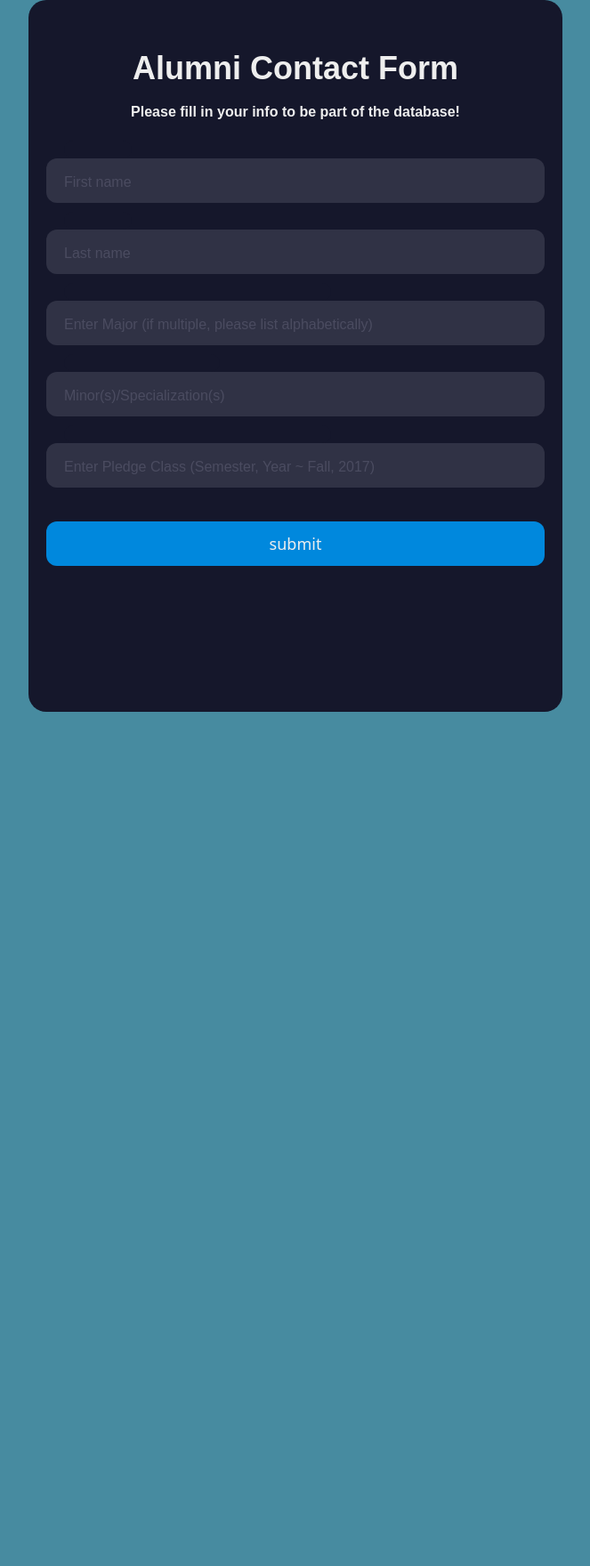
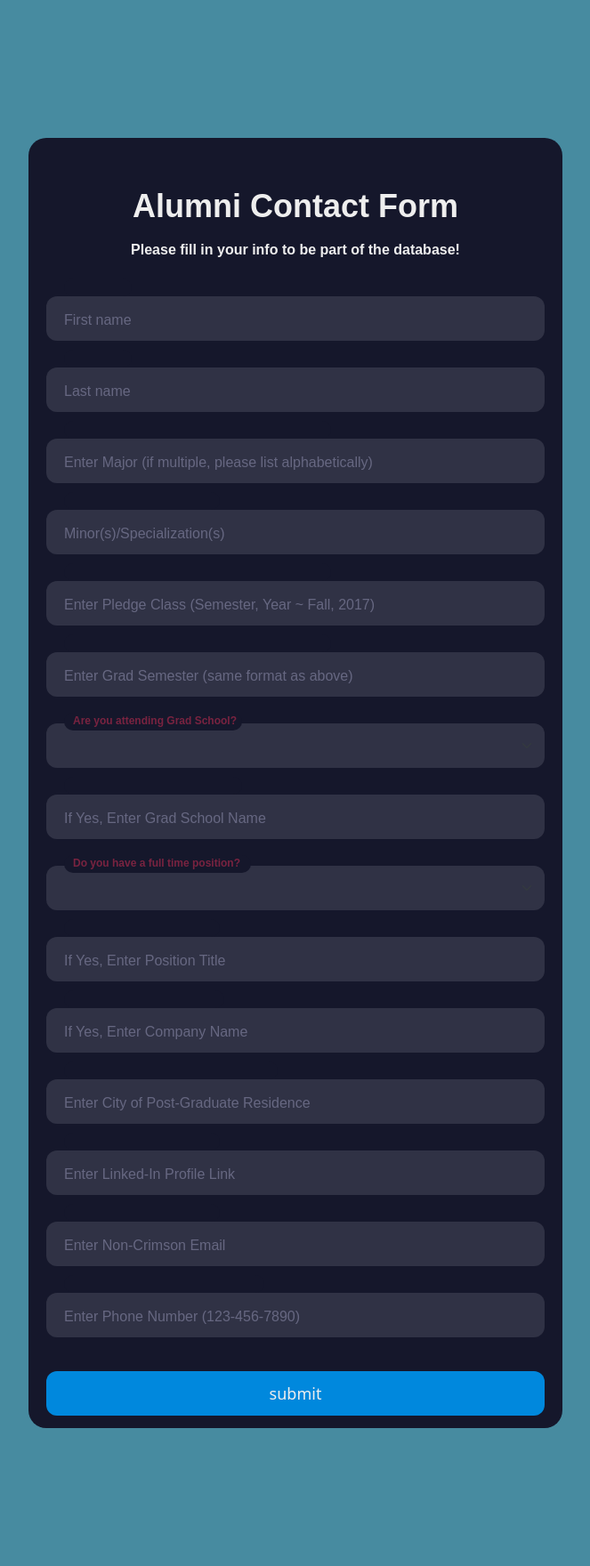
Before and after one commit to aflarimer/akpsialumnifront, a PHP site: page /form.html in a window 1280 px wide. Shown: the whole page at 89% size, without its empty margins (308-971 px from the left). Before the commit the page ends 800 px from the top, so only its background shows below. Run offline with PHP 8.4, Linux system fonts and the light colour scheme.

Commit message:
form has all necessary fields - need to finish styling and test functionality

```diff
--- a/form.html
+++ b/form.html
@@ -4,8 +4,8 @@
     <meta charset="UTF-8">
     <meta http-equiv="X-UA-Compatible" content="IE=edge">
     <meta name="viewport" content="width=device-width, initial-scale=1.0">
+    <link href="https://cdn.jsdelivr.net/npm/bootstrap@5.1.3/dist/css/bootstrap.min.css" rel="stylesheet" integrity="sha384-1BmE4kWBq78iYhFldvKuhfTAU6auU8tT94WrHftjDbrCEXSU1oBoqyl2QvZ6jIW3" crossorigin="anonymous">
     <link href="resources/css/style.css" rel = "stylesheet">
-    <link href="https://cdn.jsdelivr.net/npm/bootstrap@5.1.3/dist/css/bootstrap.min.css" rel="stylesheet" integrity="sha384-1BmE4kWBq78iYhFldvKuhfTAU6auU8tT94WrHftjDbrCEXSU1oBoqyl2QvZ6jIW3" crossorigin="anonymous">
     <title>AKPsi Alumni Contact For</title>
 </head>
 <body>
@@ -30,7 +30,7 @@
             </div>
             <div class="input-container ic2">
                 <input id="Minor" class="input" type="text" placeholder=" " />
-                <div class="cut cut-long"></div>
+                <div class="cut cut-medium"></div>
                 <label for="Minor" class="placeholder">Minor(s)/Specialization(s)</label>
             </div>
             <div class="input-container ic2">
@@ -38,117 +38,68 @@
                 <div class="cut cut-very-long"></div>
                 <label for="PledgeClass" class="placeholder">Enter Pledge Class (Semester, Year ~ Fall, 2017)</label>
             </div>
-        <button type="text" class="submit">submit</button>
+            <div class="input-container ic2">
+                <input id="GradSemester" class="input" type="text" placeholder=" " />
+                <div class="cut cut-very-long"></div>
+                <label for="GradSemester" class="placeholder">Enter Grad Semester (same format as above)</label>
+            </div>
+            <div class="input-container ic2">
+                <select id="GradSchool" class="input form-select">
+                    <option selected> </option>
+                    <option value="Yes">Yes</option>
+                    <option value="No">No</option>
+                </select>
+                <div class="cut cut-medium" style="width: 200px"></div>
+                <label for="GradSchool" class="placeholder">Are you attending Grad School?</label>
+            </div>
+            <div class="input-container ic2">
+                <input id="GradSchoolName" class="input" type="text" placeholder=" " />
+                <div class="cut cut-medium" style="width: 200px"></div>
+                <label for="GradSchoolName" class="placeholder">If Yes, Enter Grad School Name</label>
+            </div>
+            <div class="input-container ic2">
+                <select id="Employed" class="input form-select">
+                    <option selected> </option>
+                    <option value="Yes">Yes</option>
+                    <option value="No">No</option>
+                </select>
+                <div class="cut cut-medium" style="width: 210px"></div>
+                <label for="Employed" class="placeholder">Do you have a full time position?</label>
+            </div>
+            <div class="input-container ic2">
+                <input id="Position" class="input" type="text" placeholder=" " />
+                <div class="cut cut-medium"></div>
+                <label for="Position" class="placeholder">If Yes, Enter Position Title</label>
+            </div>
+            <div class="input-container ic2">
+                <input id="Company" class="input" type="text" placeholder=" " />
+                <div class="cut cut-medium" style="width: 180px"></div>
+                <label for="Company" class="placeholder">If Yes, Enter Company Name</label>
+            </div>
+            <div class="input-container ic2">
+                <input id="City" class="input" type="text" placeholder=" " />
+                <div class="cut cut-long" style="width: 240px"></div>
+                <label for="City" class="placeholder">Enter City of Post-Graduate Residence</label>
+            </div>
+            <div class="input-container ic2">
+                <input id="LinkedIn" class="input" type="text" placeholder=" " />
+                <div class="cut cut-medium"></div>
+                <label for="LinkedIn" class="placeholder">Enter Linked-In Profile Link</label>
+            </div>
+            <div class="input-container ic2">
+                <input id="Email" class="input" type="text" placeholder=" " />
+                <div class="cut cut-medium"></div>
+                <label for="Email" class="placeholder">Enter Non-Crimson Email</label>
+            </div>
+            <div class="input-container ic2">
+                <input id="Phone" class="input" type="tel" pattern="[0-9]{3}-[0-9]{3}-[0-9]{4}" required placeholder=" " />
+                <div class="cut cut-long"></div>
+                <label for="Phone" class="placeholder">Enter Phone Number (123-456-7890)</label>
+            </div>
+        <button type="text" class="submit" onclick = "handleOnSubmit()">submit</button>
       </div>
         <!--
 
-        <section class="jumbotron jumbotron-fluid" style="background-color: white; margin: 15px; border-radius: 10px; text-align: left;">
-            <div class="container">
-                <form style = "padding: 15px;">
-                    <div class="form-group">
-                        <label for="GradSemester" style="color: black; margin-bottom: 5px; font-size: 20px;">Graduating Semester</label>
-                        <input type="text" class="form-control" id="GradSemester" placeholder="Enter Grad Semester (same format as above)">
-                    </div>
-                </form>
-            </div>
-        </section>
-        <section class="jumbotron jumbotron-fluid" style="background-color: white; margin: 15px; border-radius: 10px; text-align: left;">
-            <div class="container">
-                <form style = "padding: 15px;">
-                    <div class="form-group">
-                        <label for="GradSchool" style="color: black; margin-bottom: 5px; font-size: 20px;">Are you attending Grad School?</label>
-                        <select id="GradSchool" class = "form-control">
-                            <option value="Yes">Yes</option>
-                            <option value="No">No</option>
-                        </select>
-                    </div>
-                </form>
-            </div>
-        </section>
-        <section class="jumbotron jumbotron-fluid" style="background-color: white; margin: 15px; border-radius: 10px; text-align: left;">
-            <div class="container">
-                <form style = "padding: 15px;">
-                    <div class="form-group">
-                        <label for="GradSchoolName" style="color: black; margin-bottom: 5px; font-size: 20px;">If yes, where are you attending?</label>
-                        <input type="text" class="form-control" id="GradSchoolName" placeholder="Enter School Name">
-                    </div>
-                </form>
-            </div>
-        </section>
-        <section class="jumbotron jumbotron-fluid" style="background-color: white; margin: 15px; border-radius: 10px; text-align: left;">
-            <div class="container">
-                <form style = "padding: 15px;">
-                    <div class="form-group">
-                        <label for="Employed" style="color: black; margin-bottom: 5px; font-size: 20px;">Do you have a full-time position?</label>
-                        <select id="Employed" class = "form-control">
-                            <option value="Yes">Yes</option>
-                            <option value="No">No</option>
-                        </select>
-                    </div>
-                </form>
-            </div>
-        </section>
-        <section class="jumbotron jumbotron-fluid" style="background-color: white; margin: 15px; border-radius: 10px; text-align: left;">
-            <div class="container">
-                <form style = "padding: 15px;">
-                    <div class="form-group">
-                        <label for="Position" style="color: black; margin-bottom: 5px; font-size: 20px;">If yes, what is your position?</label>
-                        <input type="text" class="form-control" id="Position" placeholder="Enter Job Title">
-                    </div>
-                </form>
-            </div>
-        </section>
-        <section class="jumbotron jumbotron-fluid" style="background-color: white; margin: 15px; border-radius: 10px; text-align: left;">
-            <div class="container">
-                <form style = "padding: 15px;">
-                    <div class="form-group">
-                        <label for="Company" style="color: black; margin-bottom: 5px; font-size: 20px;">Company of Employment</label>
-                        <input type="text" class="form-control" id="Company" placeholder="Enter Company Name">
-                    </div>
-                </form>
-            </div>
-        </section>
-        <section class="jumbotron jumbotron-fluid" style="background-color: white; margin: 15px; border-radius: 10px; text-align: left;">
-            <div class="container">
-                <form style = "padding: 15px;">
-                    <div class="form-group">
-                        <label for="City" style="color: black; margin-bottom: 5px; font-size: 20px;">City of Residence</label>
-                        <input type="text" class="form-control" id="City" placeholder="Enter City">
-                    </div>
-                </form>
-            </div>
-        </section>
-        <section class="jumbotron jumbotron-fluid" style="background-color: white; margin: 15px; border-radius: 10px; text-align: left;">
-            <div class="container">
-                <form style = "padding: 15px;">
-                    <div class="form-group">
-                        <label for="LinkedIn" style="color: black; margin-bottom: 5px; font-size: 20px;">Linked-In Profile Link</label>
-                        <input type="text" class="form-control" id="LinkedIn" placeholder="Enter Link">
-                    </div>
-                </form>
-            </div>
-        </section>
-        <section class="jumbotron jumbotron-fluid" style="background-color: white; margin: 15px; border-radius: 10px; text-align: left;">
-            <div class="container">
-                <form style = "padding: 15px;">
-                    <div class="form-group">
-                        <label for="Email" style="color: black; margin-bottom: 5px; font-size: 20px;">Non-Crimson Email</label>
-                        <input type="text" class="form-control" id="Email" placeholder="Enter Email">
-                    </div>
-                </form>
-            </div>
-        </section>
-        <section class="jumbotron jumbotron-fluid" style="background-color: white; margin: 15px; border-radius: 10px; text-align: left;">
-            <div class="container">
-                <form style = "padding: 15px;">
-                    <div class="form-group">
-                        <label for="Phone" style="color: black; margin-bottom: 5px; font-size: 20px;">Phone Number</label>
-                        <input type="tel" id="Phone" placeholder = "Format: 123-456-7890" class = "form-control"
-                        pattern="[0-9]{3}-[0-9]{3}-[0-9]{4}"
-                        required>
-                    </div>
-                </form>
-            </div>
-        </section>
+
         <button class = "btn btn-light btn-lg btn-outline-dark" style = "size: 20px; border-radius: 40px; margin-bottom: 20px;" onclick = "handleOnSubmit()">Submit</button> -->
 </html>
--- a/resources/css/style.css
+++ b/resources/css/style.css
@@ -41,14 +41,14 @@
     background-color: rgb(71, 139, 160) !important;
     display: flex;
     justify-content: center;
-    height: 100vh;
+    height: 220vh;
   }
 
   .form {
     background-color: #15172b;
     border-radius: 20px;
     box-sizing: border-box;
-    height: 800px;
+    height: 1450px;
     padding: 20px;
     width: 600px;
   }
@@ -114,8 +114,12 @@
     width: 50px;
   }
 
+  .cut-medium {
+    width: 175px;
+  }
+
   .cut-long {
-    width: 175px;
+    width: 225px
   }
 
   .cut-very-long {
@@ -128,7 +132,7 @@
   }
 
   .placeholder {
-    color: #65657b;
+    color: #9c9cbd;
     font-family: sans-serif;
     left: 20px;
     line-height: 14px;
@@ -145,11 +149,8 @@
     transform: translateY(-30px) translateX(10px) scale(0.75);
   }
 
+  .input:focus ~ .placeholder,
   .input:not(:placeholder-shown) ~ .placeholder {
-    color: #808097;
-  }
-
-  .input:focus ~ .placeholder {
     color: #dc2f55;
     font-weight: bold;
   }
@@ -178,3 +179,8 @@
     border: 1px solid white;
     color: white;
   }
+
+  .form-select {
+    background-color: #303245 !important;
+    border-radius: 12px !important;
+  }
```
